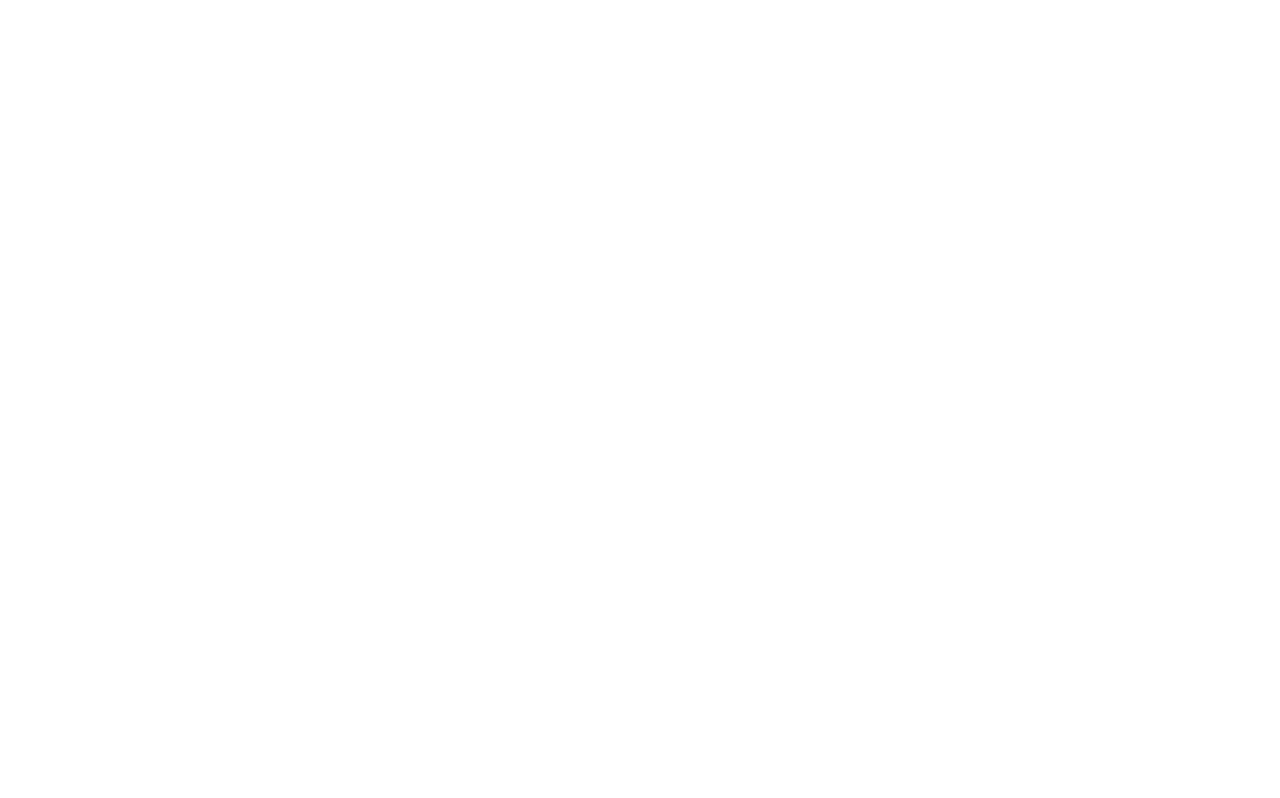
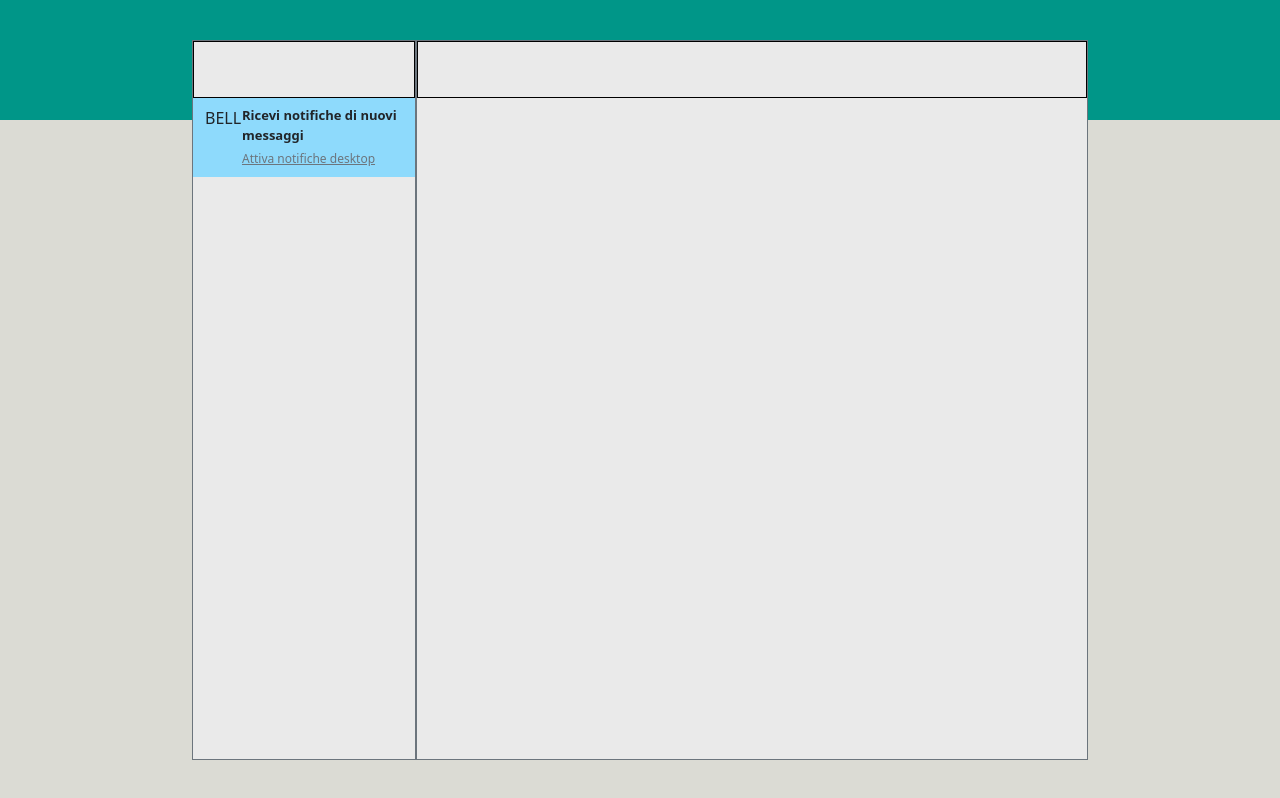
Before and after one commit to GiuseppeF11/vue-boolzapp, a plain HTML site: page index.html in a window 1280 px wide. Drawn offline with nearby package versions, Linux system fonts and the light colour scheme.

Commit message:
Implementata grafica prt.1

```diff
--- a/css/style.css
+++ b/css/style.css
@@ -6,3 +6,40 @@
 }
 
 /* GENERAL */
+
+body {
+    background-color: #DBDBD4;
+}
+
+.body-header {
+    height: 15vh;
+    background-color: #009688;
+    padding-top: 5vh;
+}
+
+.container {
+    width: 70vw;
+    height: 90vh;
+    background-color: #EAEAEA;
+}
+
+.row-header {
+    height: 8%;
+    background-color: #EAEAEA;
+    border: 1px solid black;
+}
+
+.row-bell {
+    min-height: 9%;
+    background-color: #8EDAFC;
+}
+
+/* UTILITY */
+
+.m-text {
+    font-size: 13px;
+}
+
+.s-text {
+    font-size: 12px;
+}
--- a/index.html
+++ b/index.html
@@ -21,9 +21,31 @@
 </head>
 
 <body>
-        <div id="app">
+        <div class="body-header">
+                <div id="app">
+                        <div class="container">
+                                <div class="row h-100 ">
+                                        <aside class="col-3  border border-secondary">
+                                                <header class="row row-header">
+                                                </header>
+                                                <div class="row row-bell py-2 ">
+                                                        <div class="col-2">BELL</div>
+                                                        <div class="col">
+                                                                <div class="m-text fw-bold">Ricevi notifiche di nuovi messaggi</div>
+                                                                <a href="" class="s-text text-secondary ">Attiva notifiche desktop</a>
+                                                        </div>
+                                                </div>
+                                        </aside>
+                                        <main class="col border border-secondary ">
+                                                <header class="row row-header">
 
+                                                </header>
+                                        </main>
+                                </div>
+                        </div>
+                </div>
         </div>
+
 
         <!-- BOOTSTRAP JS -->
         <script src="https://cdn.jsdelivr.net/npm/bootstrap@5.3.2/dist/js/bootstrap.bundle.min.js" integrity="sha384-C6RzsynM9kWDrMNeT87bh95OGNyZPhcTNXj1NW7RuBCsyN/o0jlpcV8Qyq46cDfL" crossorigin="anonymous"></script>
```
